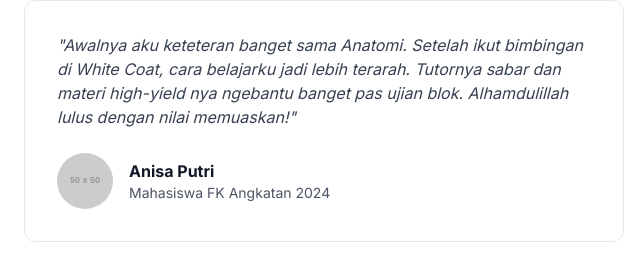
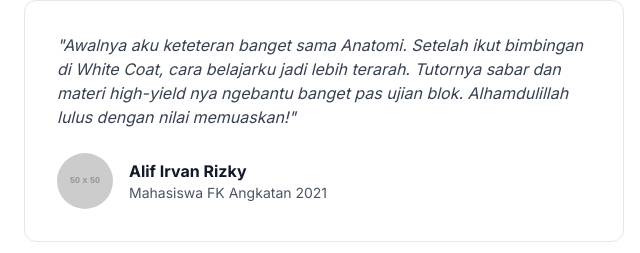
Before and after one commit to Yojamen/Yoga-hayuk.github.io, a plain HTML site: page index.html in a window 1280 px wide. Shown: the part 3698-3951 px from the top of the page, 0-640 px from the left. Drawn offline with nearby package versions, Linux system fonts and the light colour scheme; placeholder pictures from the web are drawn by us.

Commit message:
Update index.html

```diff
--- a/index.html
+++ b/index.html
@@ -265,10 +265,10 @@
                     <div class="bg-white p-8 rounded-xl border border-gray-200">
                         <p class="text-gray-700 italic">"Awalnya aku keteteran banget sama Anatomi. Setelah ikut bimbingan di White Coat, cara belajarku jadi lebih terarah. Tutornya sabar dan materi high-yield nya ngebantu banget pas ujian blok. Alhamdulillah lulus dengan nilai memuaskan!"</p>
                         <div class="mt-6 flex items-center">
-                            <img src="https://placehold.co/50x50/E0E7FF/3B82F6?text=AP" alt="Foto Anisa Putri" class="w-14 h-14 rounded-full">
+                            <img src="https://placehold.co/50x50/E0E7FF/3B82F6?text=AP" alt="Foto Alif Irvan" class="w-14 h-14 rounded-full">
                             <div class="ml-4">
-                                <p class="font-bold text-gray-900">Anisa Putri</p>
-                                <p class="text-sm text-gray-600">Mahasiswa FK Angkatan 2024</p>
+                                <p class="font-bold text-gray-900">Alif Irvan Rizky</p>
+                                <p class="text-sm text-gray-600">Mahasiswa FK Angkatan 2021</p>
                             </div>
                         </div>
                     </div>
```
